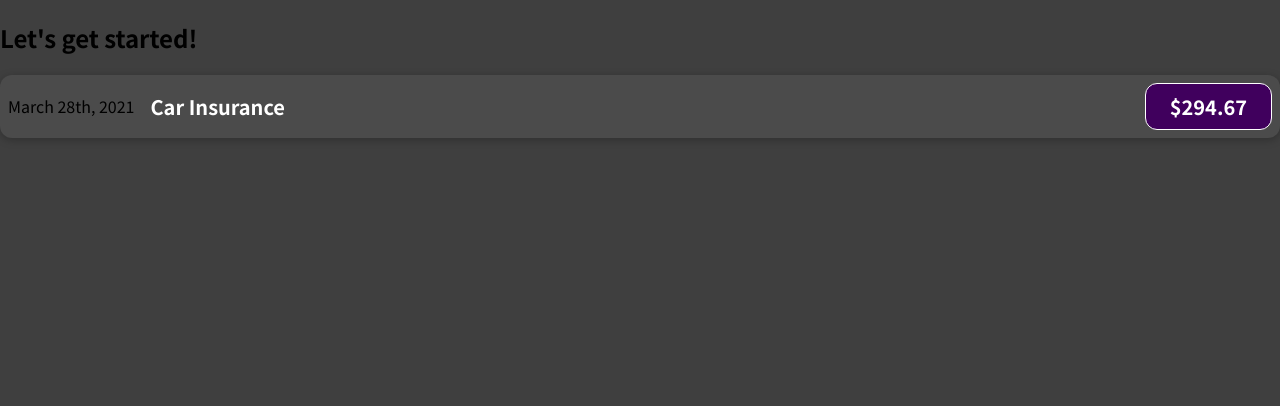
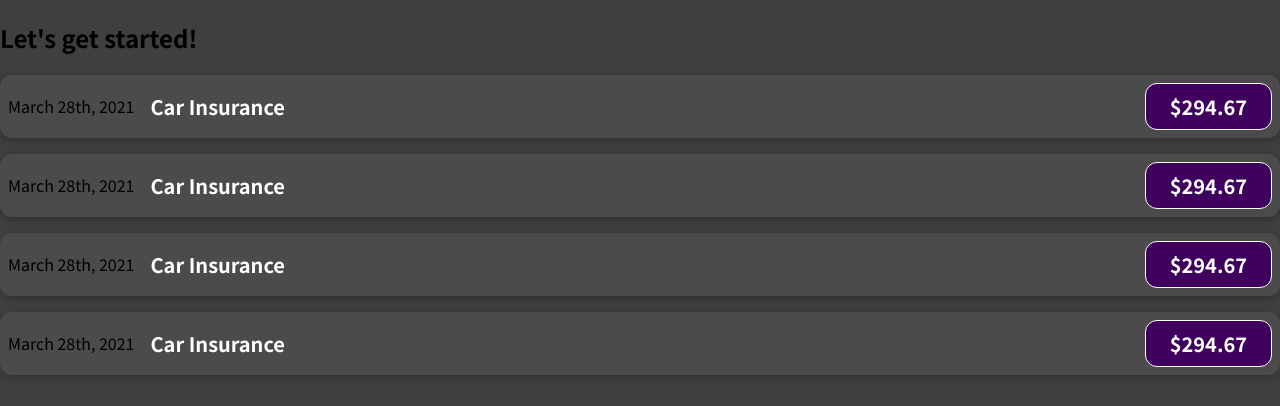
Before and after one commit to DeboraBucci/shopping-chart, a React (Create React App) app: page / in a window 1280 px wide. Shown: the top 406 px of the page. Built offline with nearby package versions, Linux system fonts and the light colour scheme.

Commit message:
map over the expenses array and for each iteration, return the 'ExpenseItem' component, containing the keys of each object in expenses as props

```diff
--- a/src/App.js
+++ b/src/App.js
@@ -26,7 +26,16 @@ function App() {
   return (
     <div>
       <h2>Let's get started!</h2>
-      <ExpenseItem />
+      {expenses.map((expense) => {
+        return (
+          <ExpenseItem
+            title={expense.title}
+            amount={expense.amount}
+            date={expense.date}
+            key={expense.id}
+          />
+        );
+      })}
     </div>
   );
 }
```
